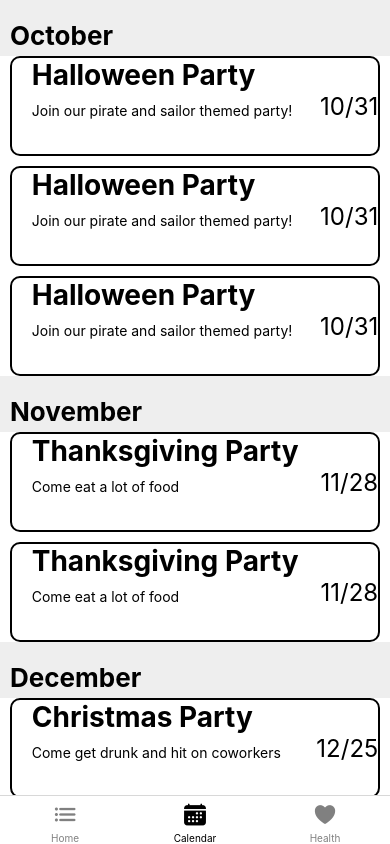
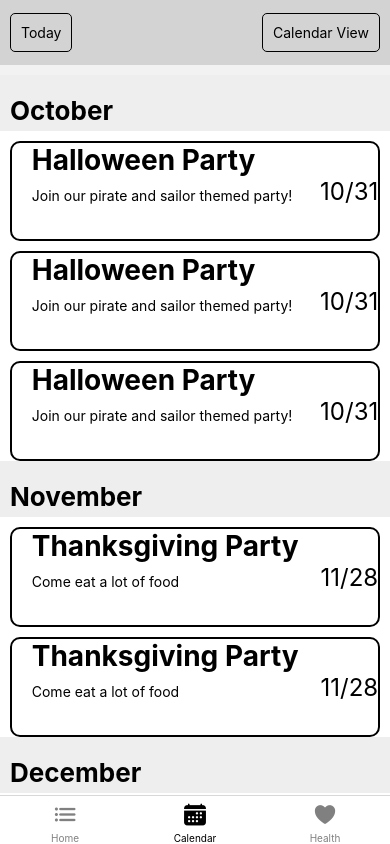
Before and after one commit to ntpotraz/PIC-Health-App, a React Native app: screen /Calendar in a window 390 px wide. Built offline with nearby package versions, Linux system fonts and the light colour scheme.

Commit message:
Added CalendarView Components. Build Calendar Page Bar, Got view switching working

```diff
--- a/App.js
+++ b/App.js
@@ -2,7 +2,7 @@ import "@expo/metro-runtime";
 import { NavigationContainer } from '@react-navigation/native';
 import { createBottomTabNavigator } from '@react-navigation/bottom-tabs';
 import { StyleSheet } from 'react-native';
-import EventList from './components/EventList';
+import CalendarPage from "./components/CalendarPage";
 import HomeScreen from './components/HomeScreen';
 import MentalHealth from './components/MentalHealth';
 import Icon from 'react-native-vector-icons/Ionicons';
@@ -33,7 +33,7 @@ export default function App() {
         })}
       >
         <Tab.Screen name="Home" component={HomeScreen} />
-        <Tab.Screen name="Calendar" component={EventList} />
+        <Tab.Screen name="Calendar" component={CalendarPage} />
         <Tab.Screen name="Health" component={MentalHealth} />
       </Tab.Navigator>
     </NavigationContainer>
--- /dev/null
+++ b/components/CalendarPage.jsx
@@ -0,0 +1,70 @@
+import { View, Text, TouchableOpacity, StyleSheet, SafeAreaView } from "react-native";
+import ListView from "./ListView";
+import CalendarView from "./CalendarView";
+import { useState } from "react";
+
+
+const CalendarBar = ( {calendarMode, setCalendarMode} ) => {
+
+  const todayBtn = () => {
+    alert("Today Pressed");
+  }
+
+  const viewBtn = () => {
+    setCalendarMode(prevMode => !prevMode);
+  }
+
+  return (
+    <SafeAreaView style={barStyles.container}>
+      <TouchableOpacity onPress={todayBtn}>
+        <View style={barStyles.buttons}>
+          <Text style={barStyles.buttonText}>Today</Text>
+        </View>
+      </TouchableOpacity>
+
+      <TouchableOpacity onPress={viewBtn}>
+        <View style={barStyles.buttons}>
+          <Text style={barStyles.buttonText}>Calendar View</Text>
+        </View>
+      </TouchableOpacity>
+    </SafeAreaView>
+  )
+}
+
+const barStyles = StyleSheet.create({
+  container: {
+    backgroundColor: "lightgray",
+    marginBottom: 10,
+    flexDirection: "row",
+    justifyContent: "space-between",
+    alignItems: "center",
+    height: 65,
+    shadowRadius: 3,
+    shadowOffset: 4,
+  },
+  buttons: {
+    margin: 10,
+    borderWidth: 1,
+    borderRadius: 5,
+    padding: 10,
+  }
+})
+
+const CalendarPage = () => {
+
+  const [calendarMode, setCalendarMode] = useState(false);
+  return (
+    <SafeAreaView style={styles.container}>
+      <CalendarBar calendarMode={calendarMode} setCalendarMode={setCalendarMode} />
+      {calendarMode ? <CalendarView /> : <ListView />}
+    </SafeAreaView>
+  )
+}
+
+export default CalendarPage;
+
+const styles = StyleSheet.create({
+  container: {
+    flex: 1,
+  },
+})
--- /dev/null
+++ b/components/CalendarView.jsx
@@ -0,0 +1,17 @@
+import { View, Text, StyleSheet } from "react-native"
+
+const CalendarView = () => {
+  return (
+    <View style={styles.container}>
+      <Text>Hello World</Text>
+    </View>
+  )
+}
+
+export default CalendarView;
+
+const styles = StyleSheet.create({
+  container: {
+    flex: 1,
+  }
+})
--- a/components/EventList.jsx
+++ b/components/ListView.jsx
@@ -38,7 +38,7 @@ const EventListItem = props => {
   )
 }
 
-const EventList = () => {
+const ListView = () => {
   return (
     <SafeAreaView style={styles.container}>
       <SectionList
@@ -54,11 +54,11 @@ const EventList = () => {
   )
 }
 
-export default EventList;
+export default ListView;
 
 const styles = StyleSheet.create({
   container: {
-    flex: 1,
+    flex: 10,
     backgroundColor: '#fff',
   },
   sectionlist: {
@@ -94,6 +94,7 @@ const styles = StyleSheet.create({
     paddingLeft: 10,
     paddingRight: 10,
     paddingBottom: 5,
+    marginBottom: 10,
     fontSize: 26,
     fontWeight: 'bold',
     backgroundColor: "#eee"
```
Also changed, not shown: components/RecentEventList.jsx (added).
